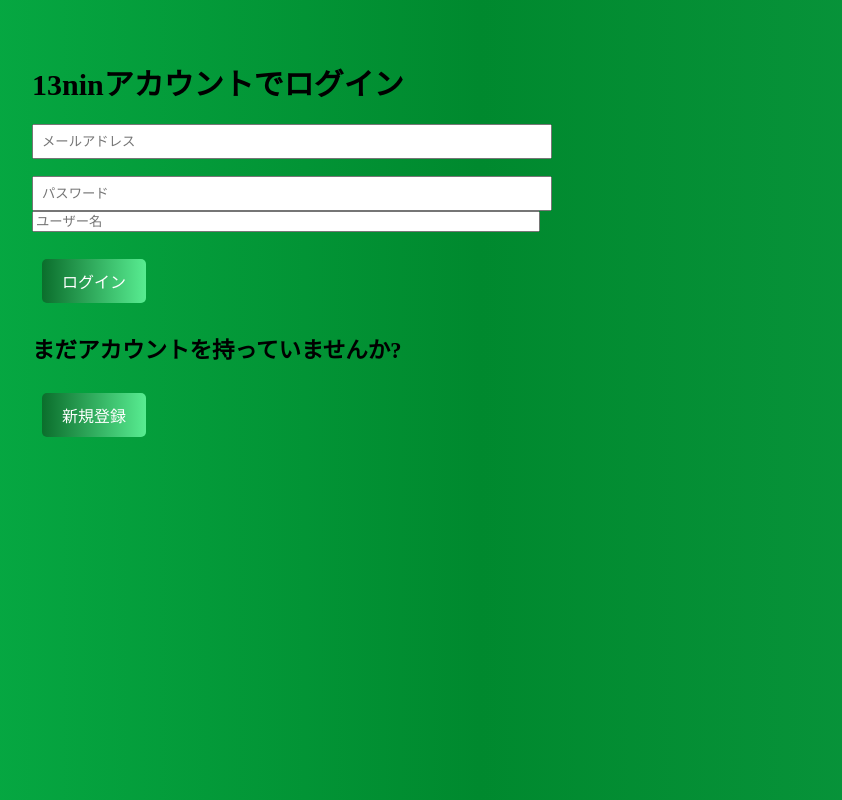
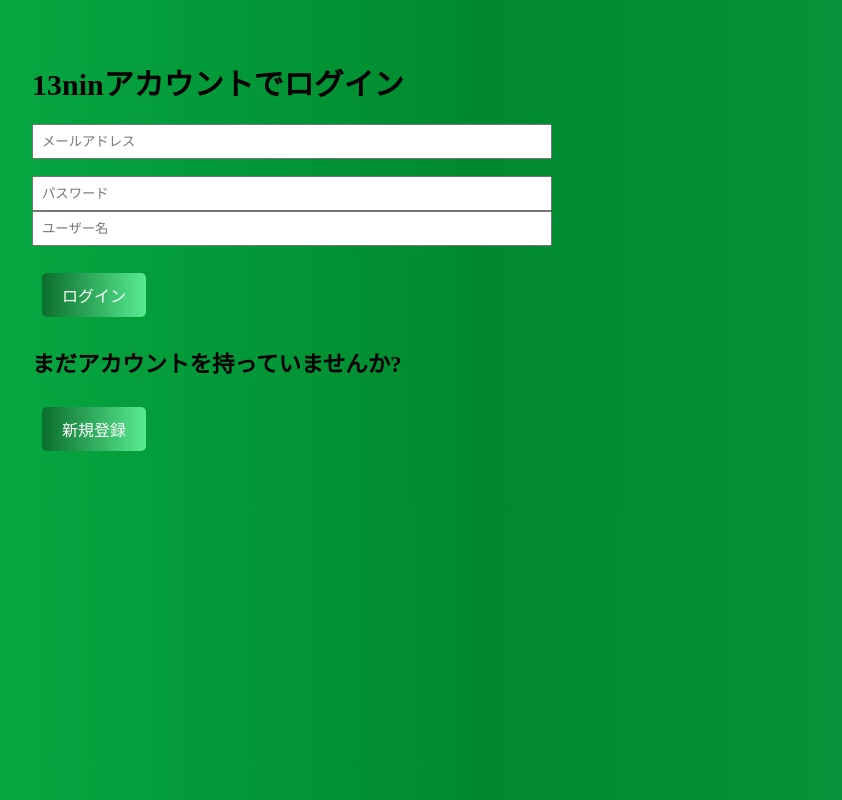
Before and after one commit to sakitibi/AsakuraWiki, a Next.js app: page /login/email in a window 1280 px wide. Shown: the whole page, without its empty margins (8-850 px from the left). Built offline with nearby package versions, Linux system fonts and the light colour scheme; no server answers; what @supabase/auth-helpers-react would draw is missing.

Commit message:
コミットされました

```diff
--- a/pages/login/email.tsx
+++ b/pages/login/email.tsx
@@ -52,6 +52,8 @@ export default function LoginPage() {
                 <input
                     type='text'
                     placeholder='ユーザー名'
+                    required
+                    style={{ width: '100%', padding: '0.5rem' }}
                 />
                 <br /><br />
                 {errorMsg && <p style={{ color: 'red' }}>{errorMsg}</p>}
```
